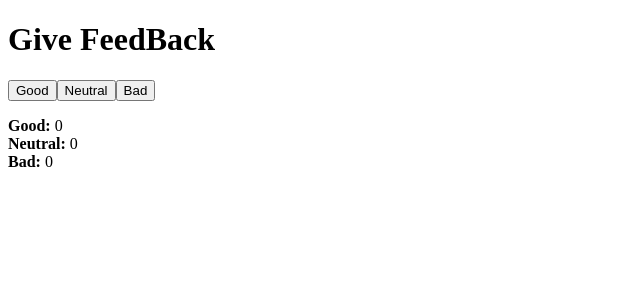
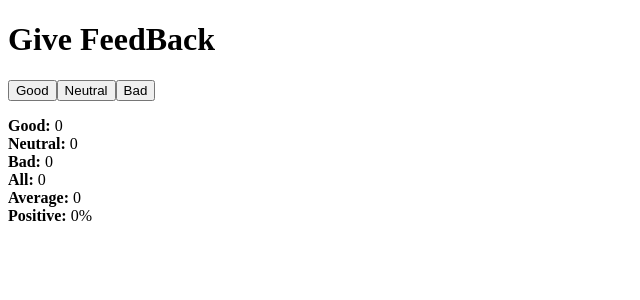
Before and after one commit to JDanielGS/Part-01, a React (Vite) app: page / in a window 1280 px wide. Shown: the top 300 px of the page, without its empty margins (0-640 px from the left). Built offline with nearby package versions, Linux system fonts and the light colour scheme.

Commit message:
Exercise 1.7

```diff
--- a/src/App.jsx
+++ b/src/App.jsx
@@ -8,12 +8,27 @@ const Button = (props) => (
 )
 
 const Footer = (props) =>{
+  const good = props.good
+  const neutral = props.neutral
+  const bad = props.bad
+  const sum = good + neutral + bad
+  let punt = good
+
+  if (bad > 0) {
+    punt -= bad
+  }
+  const aver =  sum === 0 ? 0 : punt / sum
+  const averGood = sum === 0 ? 0 : (good / sum) * 100
+
   return (
     <div>
     <p>
-      <strong>Good: </strong> {props.good} <br />
-      <strong>Neutral: </strong> {props.neutral} <br />
-      <strong>Bad: </strong> {props.bad}
+      <strong>Good: </strong> {good} <br />
+      <strong>Neutral: </strong> {neutral} <br />
+      <strong>Bad: </strong> {bad} <br />
+      <strong>All: </strong> {sum} <br />
+      <strong>Average: </strong> {aver} <br />
+      <strong>Positive: </strong> {averGood}%
     </p>
   </div>
   )
@@ -24,6 +39,7 @@ const App = () => {
   const [good, setGood] = useState(0)
   const [neutral, setNeutral] = useState(0)
   const [bad, setBad] = useState(0)
+  const sum = good + neutral + bad
 
   const setToGood = goodRev => {
     console.log('Good: ' + goodRev)
@@ -41,13 +57,14 @@ const App = () => {
   }
 
 
+
   return (
     <div>
       <Header title='Give FeedBack'/>
       <Button handleClick={() => setToGood(good+1)} text="Good" />
       <Button handleClick={() => setToNeutral(neutral+1)} text="Neutral" />
       <Button handleClick={() => setToBad(bad+1)} text="Bad" />
-      <Footer good={good} neutral={neutral} bad={bad}/>
+      <Footer good={good} neutral={neutral} bad={bad} sum={sum}/>
     </div>
   )
 }
```
